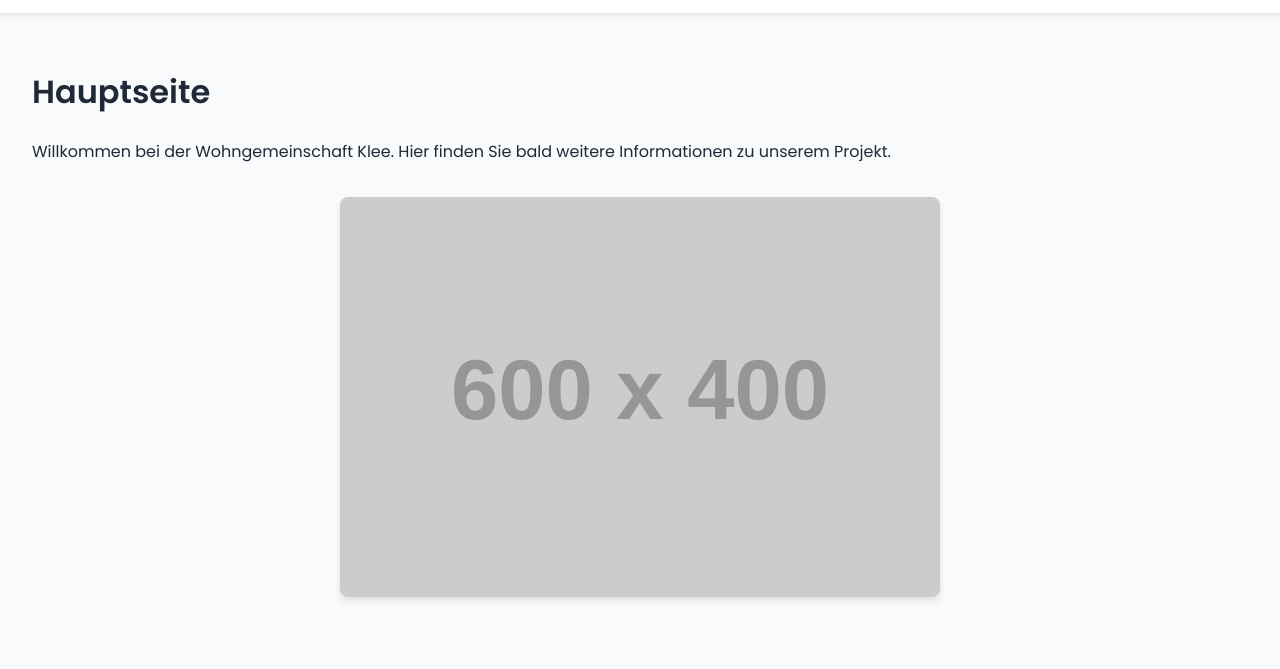
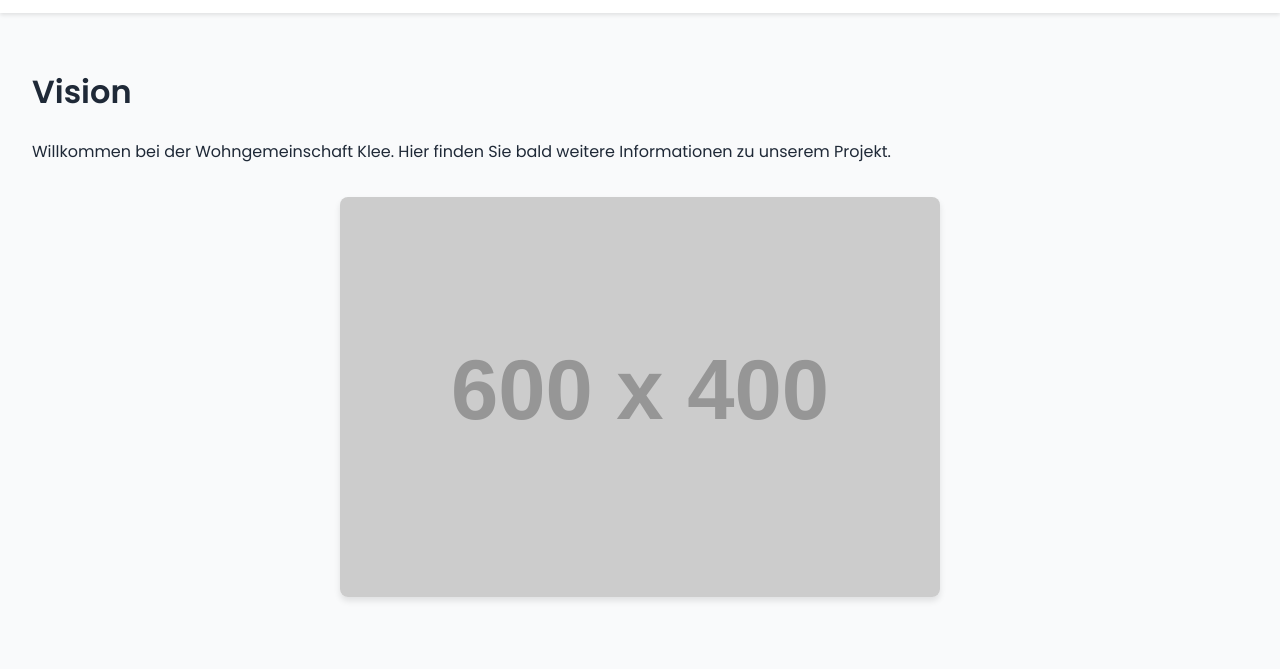
Before and after one commit to codeNilo93/WohngemeinschaftKlee, a website: page Vision.html in a window 1280 px wide. Shown: the part 59-728 px from the top of the page. Drawn offline with Linux system fonts and the light colour scheme; placeholder pictures from the web are drawn by us.

Commit message:
changed title of vision page

```diff
--- a/Vision.html
+++ b/Vision.html
@@ -37,7 +37,7 @@
 
     <!-- Main Content for demonstration -->
 <main style="padding: 2rem;">
-    <h1>Hauptseite</h1>
+    <h1>Vision</h1>
     <p>Willkommen bei der Wohngemeinschaft Klee. Hier finden Sie bald weitere Informationen zu unserem Projekt.</p>
 
     <!-- Angepasster Content Section -->
```
